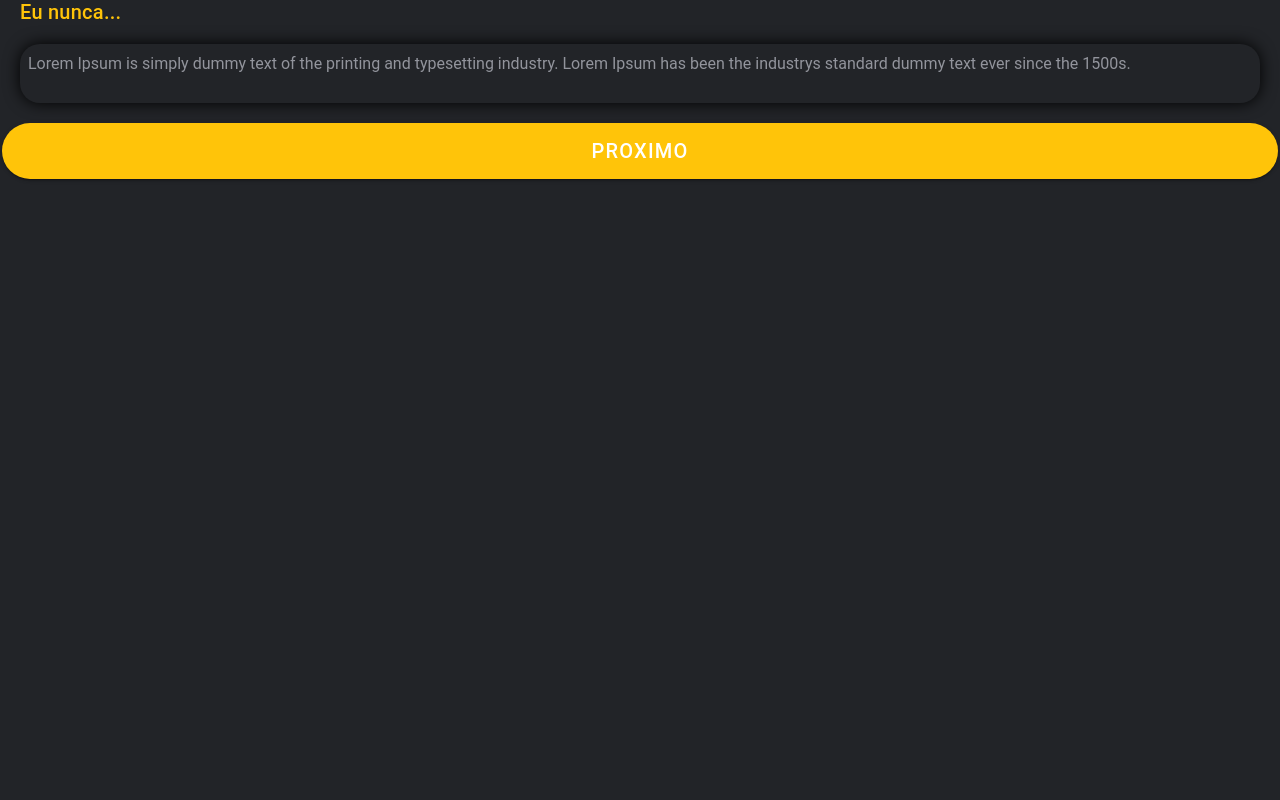
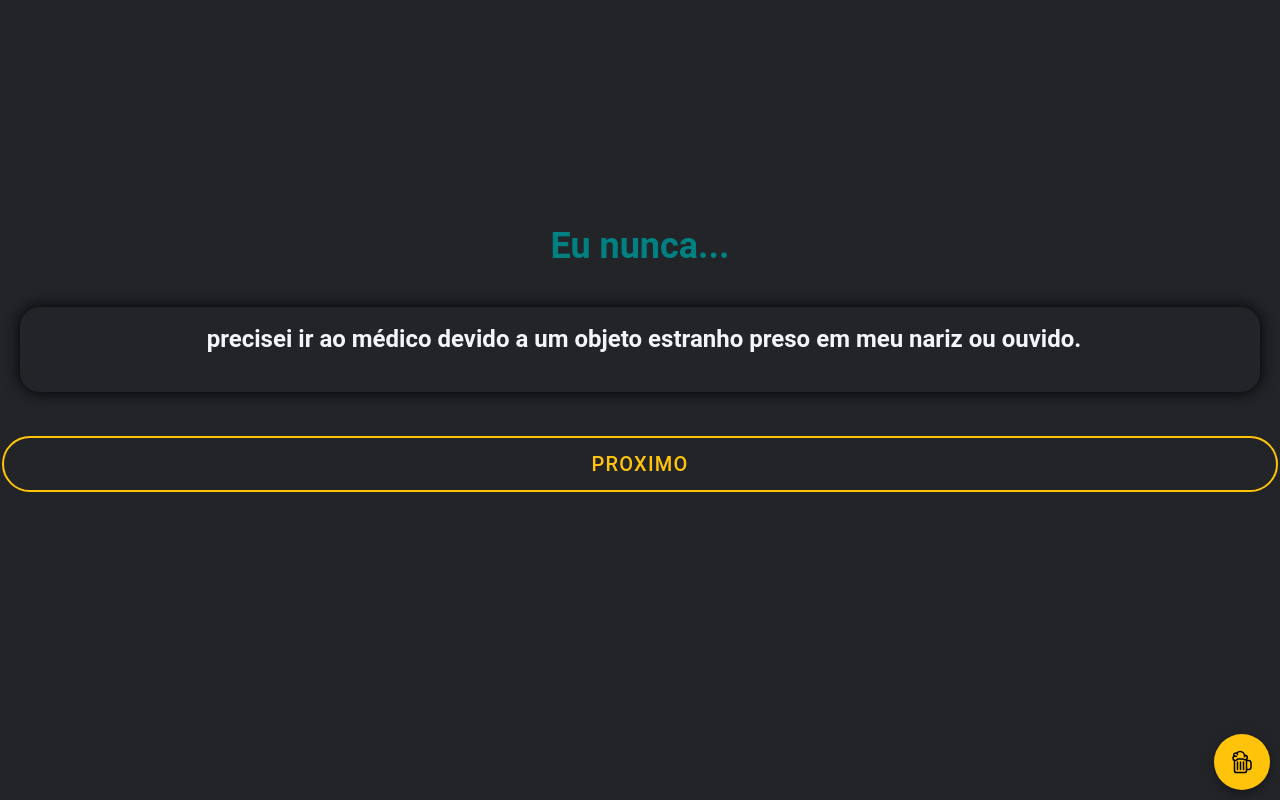
Before and after one commit to victor-luiz/i-never-friends, a React (Create React App) app: page /card in a window 1280 px wide. Built offline with nearby package versions, Linux system fonts and the light colour scheme.

Commit message:
edit card

```diff
--- a/src/pages/Card.css
+++ b/src/pages/Card.css
@@ -1,12 +1,11 @@
-/* ion-content.content {
-  height: 100vh;
-  padding: 20px;
-
+.content-card {
+  height: 90vh;
   display: flex;
-  flex-direction: row;
-  align-items: center;
+  flex-direction: column;
+  text-align: center;
   justify-content: center;
-} */
+  gap: 20px;
+}
 
 /* ion-textarea.message {
   --background: var(--ion-color-medium);
@@ -20,7 +19,13 @@
   box-shadow: 0 0 1em black;
 }
 
-ion-button#btnNext {
-  --color: white;
-  --background: var(--ion-color-warning);
+.title-header {
+  color: teal;
+  font-weight: bold;
+  font-size: 36px;
 }
+
+ion-textarea.phrase {
+  font-size: 24px;
+  font-weight: bold;
+}
--- a/src/pages/Card.tsx
+++ b/src/pages/Card.tsx
@@ -1,17 +1,20 @@
 import { IonPage, IonContent, IonTitle, IonTextarea, IonButton } from '@ionic/react';
 import './Card.css'
+import Friends from './Friends';
 
 const Card: React.FC = () => {
   return (
     <IonPage>
       <IonContent color={'dark'} fullscreen>
-        <IonTitle color={'warning'}>Eu nunca...</IonTitle>
+        <div className="content-card">
+          <span className="title-header">Eu nunca...</span>
           <div className="message">
             <IonTextarea
-            color={'medium'}
+              className="phrase"
+              color={'light'}
               readonly={true}
               autoGrow={true}
-            value={'Lorem Ipsum is simply dummy text of the printing and typesetting industry. Lorem Ipsum has been the industrys standard dummy text ever since the 1500s.'}
+              value={'precisei ir ao médico devido a um objeto estranho preso em meu nariz ou ouvido.'}
             />
           </div>
           <IonButton
@@ -19,9 +22,13 @@ const Card: React.FC = () => {
             shape='round'
             size='large'
             expand='block'
+            color={'warning'}
+            fill='outline'
           >
             Proximo
           </IonButton>
+        </div>
+        <Friends />
       </IonContent>
     </IonPage>
   )
--- /dev/null
+++ b/src/pages/Friends.css
@@ -0,0 +1,7 @@
+.my-custom-class {
+  --background: var(--ion-color-medium);
+  --color: pink;
+}
+.text {
+  --color: pink;
+}
--- /dev/null
+++ b/src/pages/Friends.tsx
@@ -0,0 +1,20 @@
+import { IonActionSheet, IonFab, IonFabButton, IonIcon } from '@ionic/react';
+import { beerOutline } from 'ionicons/icons';
+import { useState } from 'react';
+import './Friends.css'
+
+const Friends: React.FC = () => {
+  const [showActionSheet, setShowActionSheet] = useState(false);
+
+  return (
+    <>
+      <IonFab vertical="bottom" horizontal="end" slot="fixed">
+        <IonFabButton color={'warning'} onClick={() => setShowActionSheet(true)} translucent={true}>
+          <IonIcon icon={beerOutline} />
+        </IonFabButton>
+      </IonFab>
+    </>
+  )
+}
+
+export default Friends;
--- a/src/pages/Home.css
+++ b/src/pages/Home.css
@@ -18,7 +18,7 @@
 }
 
 .content .buttons {
-  padding: 20px;
+  padding: 10px;
 
   display: flex;
   flex-direction: column;
```
Lines whose indentation alone changed are shown as unchanged.
